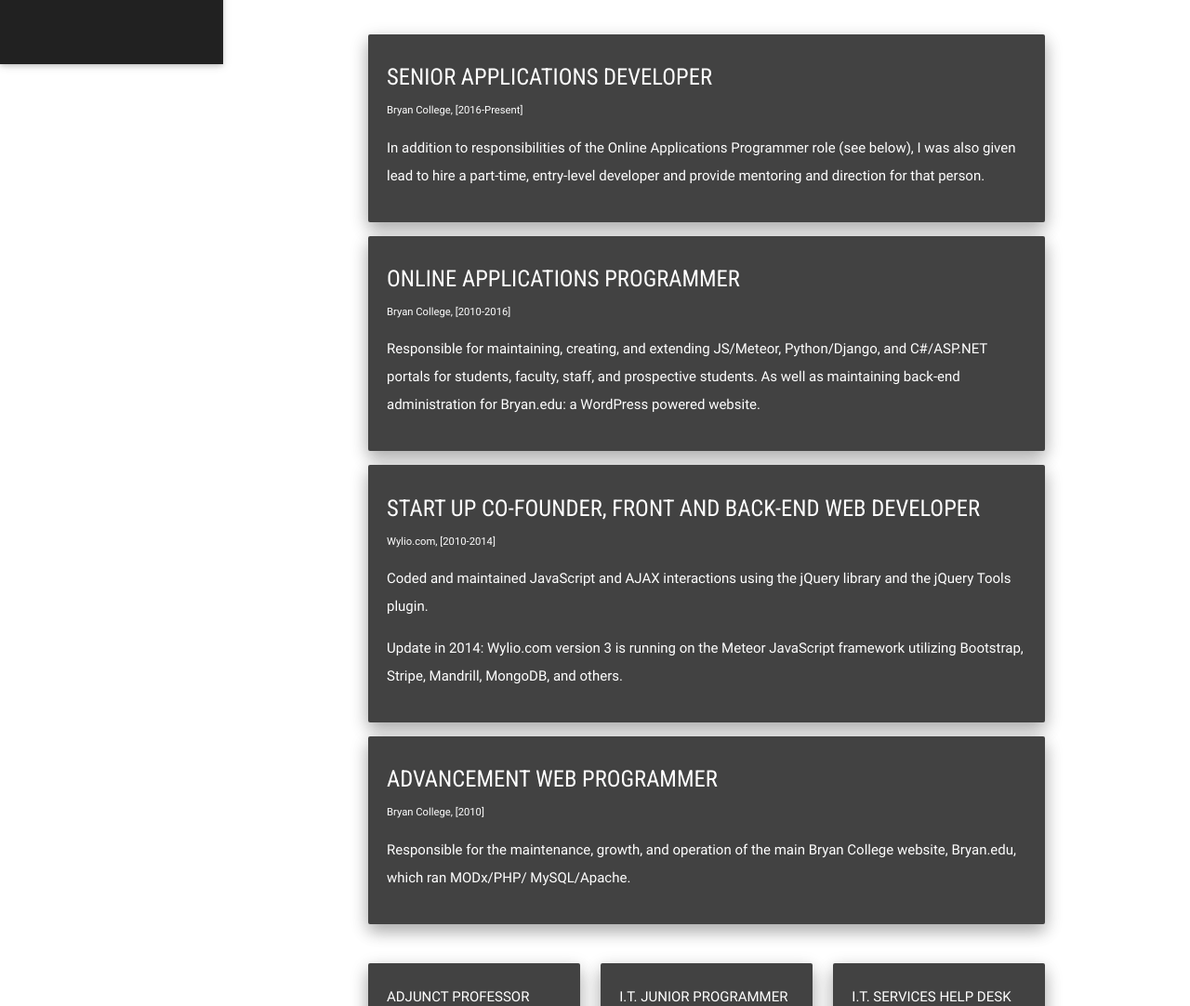
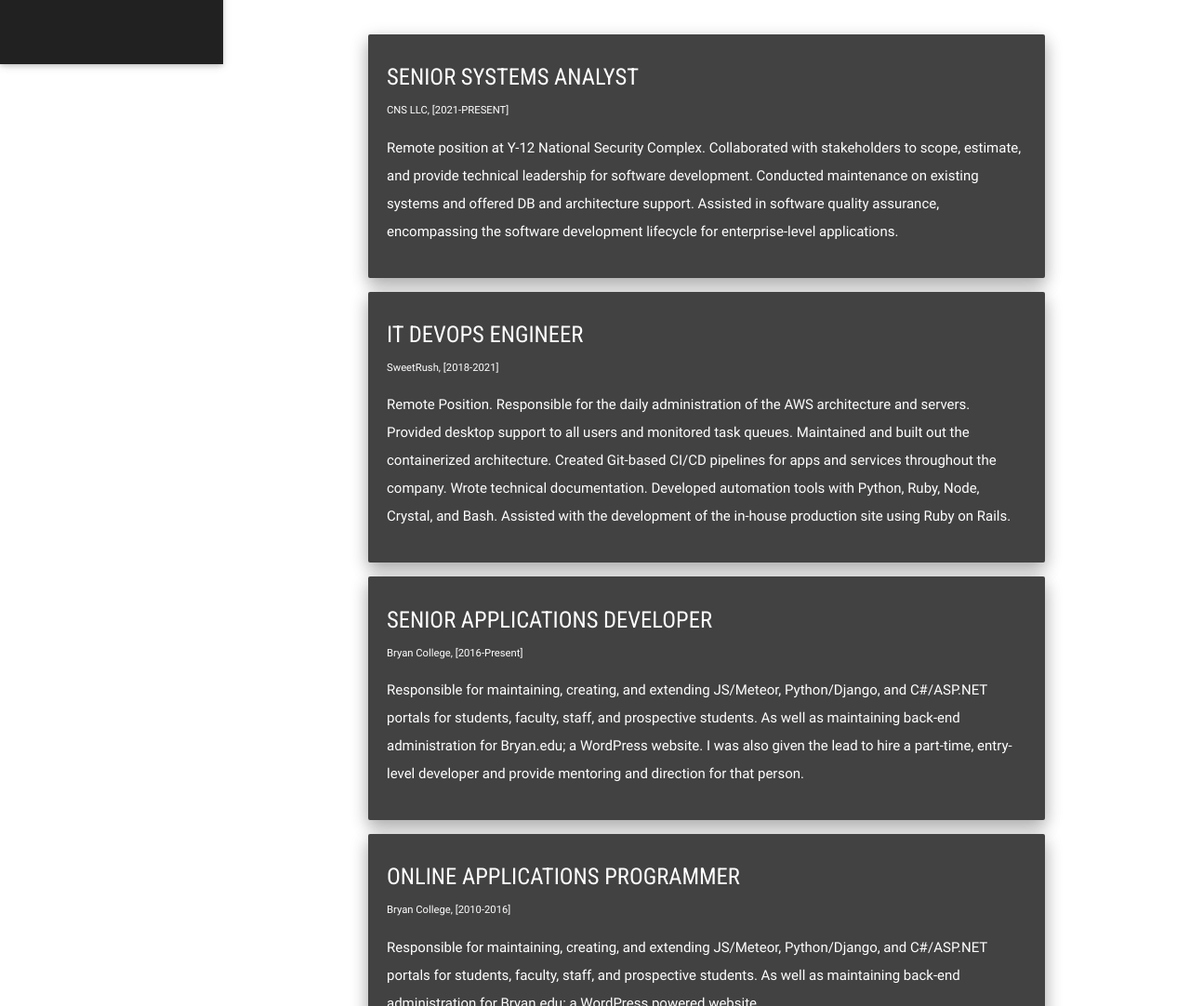
Before and after one commit to Meloncon/meloncon.github.io, a plain HTML site: page index.html in a window 1280 px wide. Shown: the part 791-1873 px from the top of the page at 93% size. Drawn offline with Linux system fonts and the light colour scheme; a script that the page names is missing.

Commit message:
Update index.html

```diff
--- a/index.html
+++ b/index.html
@@ -94,10 +94,28 @@
 					<div class="col s12">
 						<div class="card-panel grey darken-3 z-depth-2">
 							<span class="white-text">
+								<h5>SENIOR SYSTEMS ANALYST</h5>
+								<small>CNS LLC, [2021-PRESENT]</small>
+								<p>
+									Remote position at Y-12 National Security Complex. Collaborated with stakeholders to scope, estimate, and provide technical leadership for software development. Conducted maintenance on existing systems and offered DB and architecture support. Assisted in software quality assurance, encompassing the software development lifecycle for enterprise-level applications.
+								</p>
+							</span>
+						</div>
+						<div class="card-panel grey darken-3 z-depth-2">
+							<span class="white-text">
+								<h5>IT DEVOPS ENGINEER</h5>
+								<small>SweetRush, [2018-2021]</small>
+								<p>
+									Remote Position. Responsible for the daily administration of the AWS architecture and servers. Provided desktop support to all users and monitored task queues. Maintained and built out the containerized architecture. Created Git-based CI/CD pipelines for apps and services throughout the company. Wrote technical documentation. Developed automation tools with Python, Ruby, Node, Crystal, and Bash. Assisted with the development of the in-house production site using Ruby on Rails.
+								</p>
+							</span>
+						</div>
+						<div class="card-panel grey darken-3 z-depth-2">
+							<span class="white-text">
 								<h5>SENIOR APPLICATIONS DEVELOPER</h5>
 								<small>Bryan College, [2016-Present]</small>
 								<p>
-									In addition to responsibilities of the Online Applications Programmer role (see below), I was also given lead to hire a part-time, entry-level developer and provide mentoring and direction for that person.
+									Responsible for maintaining, creating, and extending JS/Meteor, Python/Django, and C#/ASP.NET portals for students, faculty, staff, and prospective students. As well as maintaining back-end administration for Bryan.edu; a WordPress website. I was also given the lead to hire a part-time, entry-level developer and provide mentoring and direction for that person.
 								</p>
 							</span>
 						</div>
```
